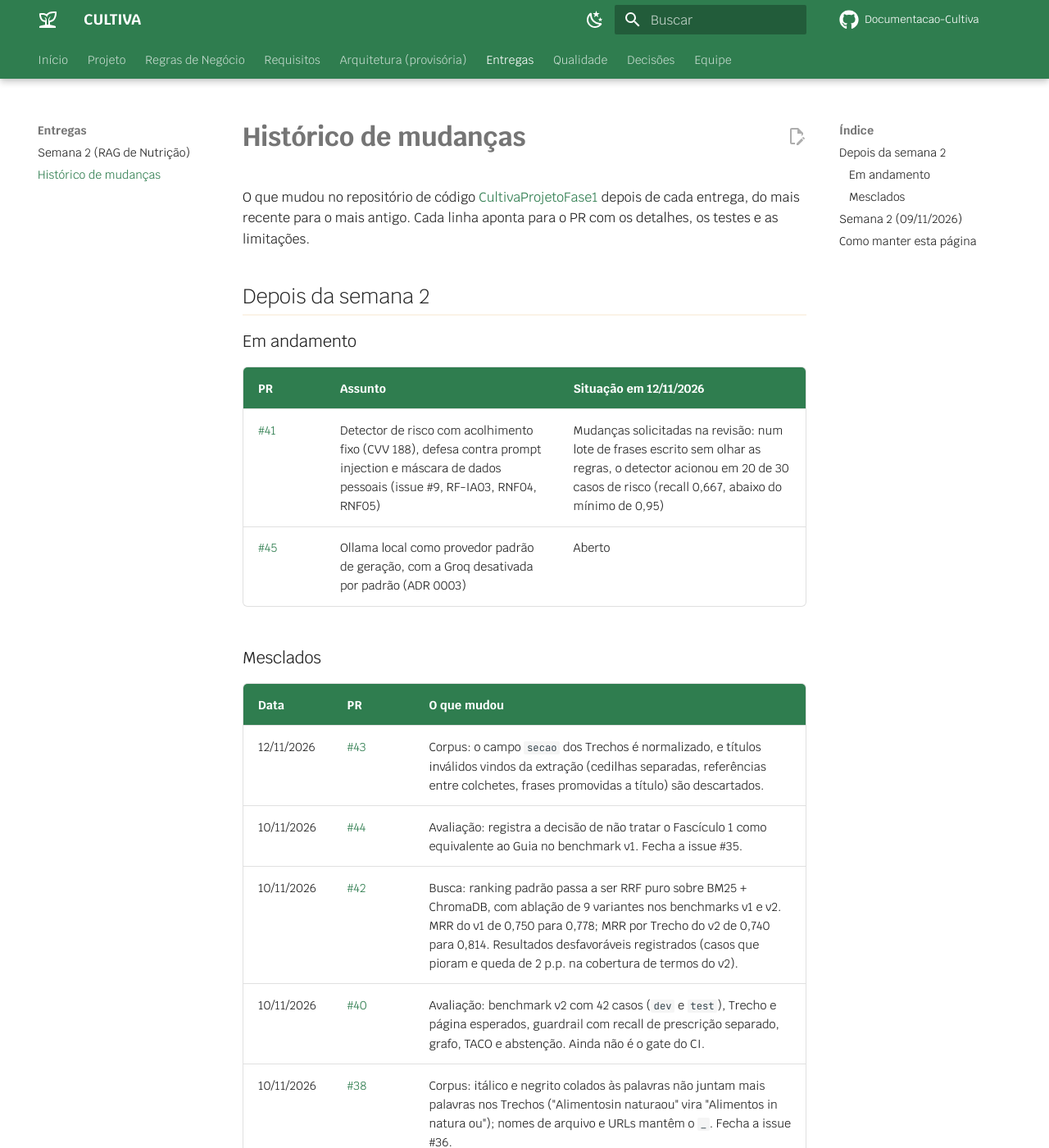
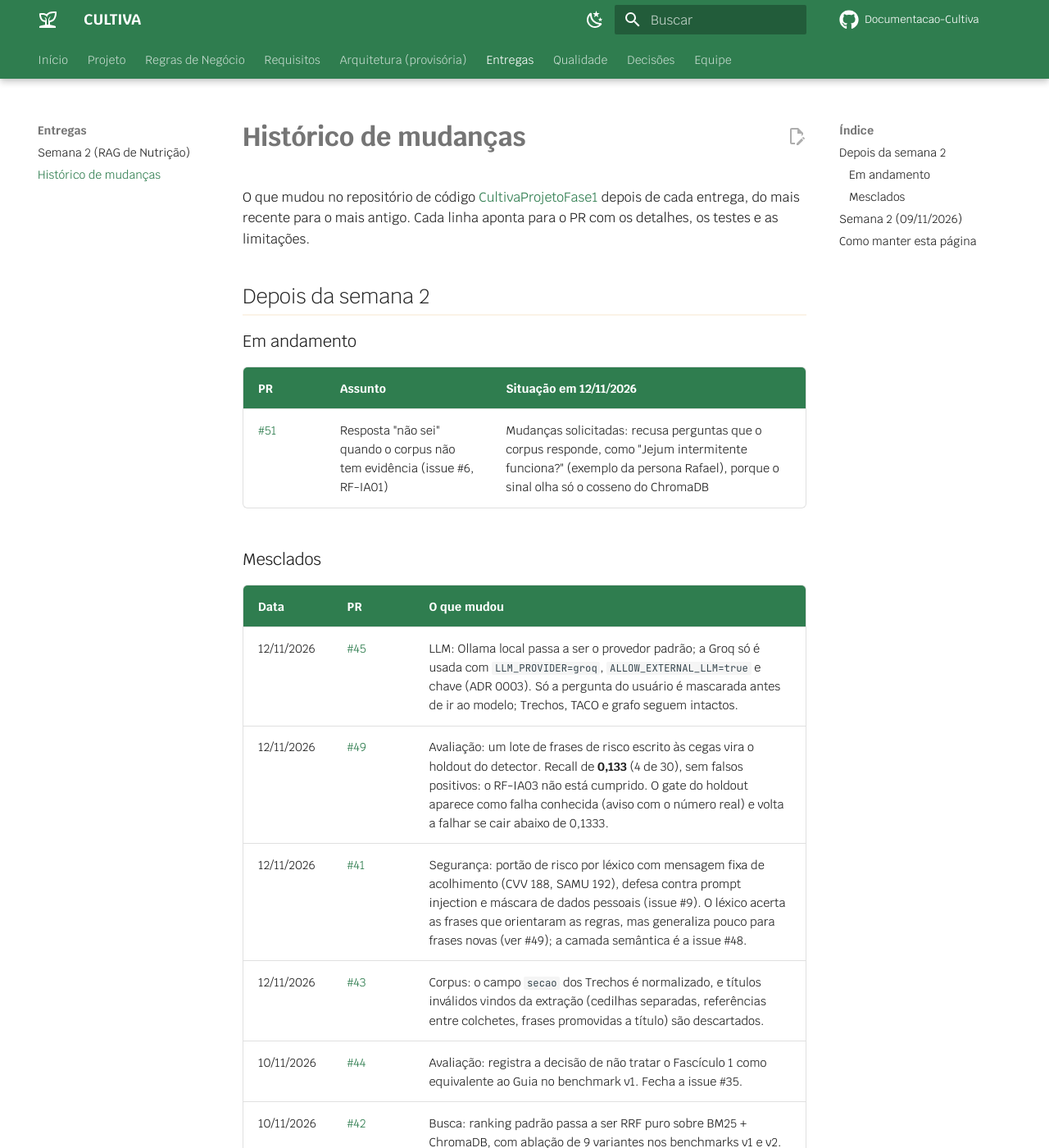
Before and after one commit to Cultiva-Challenge-2-Residencia-IA/Documentacao-Cultiva, an MkDocs documentation site: the page built from docs/historico.md, in a window 1280 px wide and 1400 px high. Shown: the whole window at 82% size. Built offline with MkDocs 1.6.1 and Material for MkDocs 9.7.7, drawn with Linux system fonts in a browser that asks for light colours; comment, search, counter and statistics services are not loaded.

Commit message:
docs: acrescenta os PRs #41, #45 e #49 e o #51 em andamento
- Histórico: detector de risco (#41), Ollama como padrão (#45) e holdout
  cego de risco (#49); #51 em andamento com mudanças solicitadas.
- Pendências e arquitetura: detector de risco existe, mas não cumpre o
  RF-IA03 (recall 0,133 em frases novas, issue #48); Ollama local como
  padrão, com a aprovação da equipe pendente (#16).
- Registro de decisões: provedor de LLM e detector por léxico como piso.

```diff
--- a/docs/historico.md
+++ b/docs/historico.md
@@ -8,13 +8,15 @@ O que mudou no repositório de código [CultivaProjetoFase1](https://github.com/
 
 | PR | Assunto | Situação em 12/11/2026 |
 |---|---|---|
-| [#41](https://github.com/Cultiva-Challenge-2-Residencia-IA/CultivaProjetoFase1/pull/41) | Detector de risco com acolhimento fixo (CVV 188), defesa contra prompt injection e máscara de dados pessoais (issue #9, RF-IA03, RNF04, RNF05) | Mudanças solicitadas na revisão: num lote de frases escrito sem olhar as regras, o detector acionou em 20 de 30 casos de risco (recall 0,667, abaixo do mínimo de 0,95) |
-| [#45](https://github.com/Cultiva-Challenge-2-Residencia-IA/CultivaProjetoFase1/pull/45) | Ollama local como provedor padrão de geração, com a Groq desativada por padrão (ADR 0003) | Aberto |
+| [#51](https://github.com/Cultiva-Challenge-2-Residencia-IA/CultivaProjetoFase1/pull/51) | Resposta "não sei" quando o corpus não tem evidência (issue #6, RF-IA01) | Mudanças solicitadas: recusa perguntas que o corpus responde, como "Jejum intermitente funciona?" (exemplo da persona Rafael), porque o sinal olha só o cosseno do ChromaDB |
 
 ### Mesclados
 
 | Data | PR | O que mudou |
 |---|---|---|
+| 12/11/2026 | [#45](https://github.com/Cultiva-Challenge-2-Residencia-IA/CultivaProjetoFase1/pull/45) | LLM: Ollama local passa a ser o provedor padrão; a Groq só é usada com `LLM_PROVIDER=groq`, `ALLOW_EXTERNAL_LLM=true` e chave (ADR 0003). Só a pergunta do usuário é mascarada antes de ir ao modelo; Trechos, TACO e grafo seguem intactos. |
+| 12/11/2026 | [#49](https://github.com/Cultiva-Challenge-2-Residencia-IA/CultivaProjetoFase1/pull/49) | Avaliação: um lote de frases de risco escrito às cegas vira o holdout do detector. Recall de **0,133** (4 de 30), sem falsos positivos: o RF-IA03 não está cumprido. O gate do holdout aparece como falha conhecida (aviso com o número real) e volta a falhar se cair abaixo de 0,1333. |
+| 12/11/2026 | [#41](https://github.com/Cultiva-Challenge-2-Residencia-IA/CultivaProjetoFase1/pull/41) | Segurança: portão de risco por léxico com mensagem fixa de acolhimento (CVV 188, SAMU 192), defesa contra prompt injection e máscara de dados pessoais (issue #9). O léxico acerta as frases que orientaram as regras, mas generaliza pouco para frases novas (ver #49); a camada semântica é a issue #48. |
 | 12/11/2026 | [#43](https://github.com/Cultiva-Challenge-2-Residencia-IA/CultivaProjetoFase1/pull/43) | Corpus: o campo `secao` dos Trechos é normalizado, e títulos inválidos vindos da extração (cedilhas separadas, referências entre colchetes, frases promovidas a título) são descartados. |
 | 10/11/2026 | [#44](https://github.com/Cultiva-Challenge-2-Residencia-IA/CultivaProjetoFase1/pull/44) | Avaliação: registra a decisão de não tratar o Fascículo 1 como equivalente ao Guia no benchmark v1. Fecha a issue #35. |
 | 10/11/2026 | [#42](https://github.com/Cultiva-Challenge-2-Residencia-IA/CultivaProjetoFase1/pull/42) | Busca: ranking padrão passa a ser RRF puro sobre BM25 + ChromaDB, com ablação de 9 variantes nos benchmarks v1 e v2. MRR do v1 de 0,750 para 0,778; MRR por Trecho do v2 de 0,740 para 0,814. Resultados desfavoráveis registrados (casos que pioram e queda de 2 p.p. na cobertura de termos do v2). |
```
Also changed, not shown: docs/arquitetura.md (+2 -1 lines), docs/decisoes.md (+2 -0 lines), docs/pendencias.md (+3 -2 lines).
